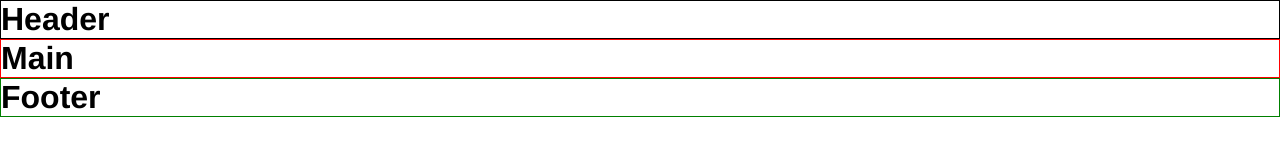
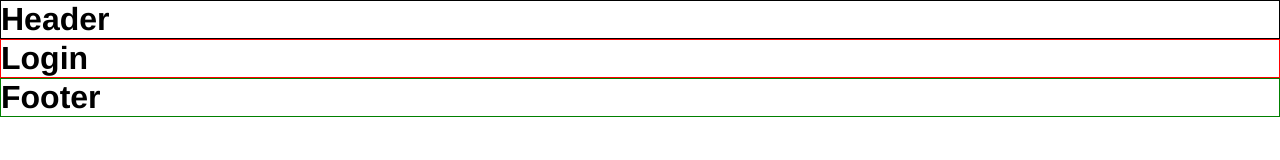
Before and after one commit to KlausKurth/ListarUsuariosTOTVS, a React (Create React App) app in the folder 1_app/: page /login in a window 1280 px wide. Shown: the top 160 px of the page. Built offline with nearby package versions, Linux system fonts and the light colour scheme.

Commit message:
FEAT criação de tipos de rotas

```diff
--- a/1_app/package.json
+++ b/1_app/package.json
@@ -9,6 +9,7 @@
     "@testing-library/user-event": "^13.5.0",
     "react": "^19.2.3",
     "react-dom": "^19.2.3",
+    "react-router-dom": "^7.11.0",
     "react-scripts": "5.0.1",
     "web-vitals": "^2.1.4"
   },
--- a/1_app/src/components/Main.jsx
+++ b/1_app/src/components/Main.jsx
@@ -1,7 +1,9 @@
+import { Outlet } from "react-router-dom"
+
 function Main() {
     return(
         <div className="container-main">
-            <h1>Main</h1>
+            <Outlet />
         </div>
     )
 }
--- a/1_app/src/index.jsx
+++ b/1_app/src/index.jsx
@@ -3,11 +3,51 @@ import ReactDOM from 'react-dom/client';
 import './index.css';
 import App from './App';
 import reportWebVitals from './reportWebVitals';
+import { createBrowserRouter, RouterProvider} from 'react-router-dom';
+import Home from './pages/Home';
+import Login from  './pages/Login';
+import ErrorPage from './pages/ErrorPage';
+import Users from './pages/Users';
+import UserDetails from './pages/UserDetails';
+import NewUser from './pages/NewUser';
+import Logout from './pages/Login';
+
+
+
+const publicRoute = createBrowserRouter([{
+  path: '/',
+  element: <App/>,
+  children: [
+    {path: '/', element: <Home />},
+    {path: '/home', element: <Home />},
+    {path:  '/login', element: <Login />},
+    {path: '/*', element: <ErrorPage />}
+  ]
+}])
+
+
+const protectedRoute = createBrowserRouter([{
+
+  path: '/',
+  element: <App />,
+  children: [
+    {path: '/', element: <Users />},
+    {path: '/users', element: <Users />},
+    {path: '/users/:id', element: <UserDetails />},
+    {path: '/newuser', element: <NewUser />},
+    {path: '/logout', element: <Logout />},
+    {path: '/*', element: <ErrorPage />}
+  ]
+
+}])
+
+// Se o user não existir libera publicroute se ele existir libera protected route
+const route = localStorage.getItem("@1app/displayname") === null ? publicRoute : protectedRoute
 
 const root = ReactDOM.createRoot(document.getElementById('root'));
 root.render(
   <React.StrictMode>
-    <App />
+    <RouterProvider router={route} />
   </React.StrictMode>
 );
 
--- /dev/null
+++ b/1_app/src/pages/ErrorPage.jsx
@@ -0,0 +1,9 @@
+function ErrorPage(){
+    return(
+        <div className="container-error-page">
+            <h1>Error Page</h1>
+        </div>
+    )
+}
+
+export default ErrorPage
--- /dev/null
+++ b/1_app/src/pages/Home.jsx
@@ -0,0 +1,9 @@
+function Home() {
+    return(
+        <div className="container-home">
+            <h1>Home</h1>
+        </div>
+    )
+}
+
+export default Home
--- /dev/null
+++ b/1_app/src/pages/Login.jsx
@@ -0,0 +1,9 @@
+function Login() {
+    return(
+        <div className="container-login">
+            <h1>Login</h1>
+        </div>
+    )
+}
+
+export default Login
--- /dev/null
+++ b/1_app/src/pages/NewUser.jsx
@@ -0,0 +1,9 @@
+function NewUser() {
+    return(
+        <div className="container-new-user">
+            <h1>New User</h1>
+        </div>
+    )
+}
+
+export default NewUser
--- /dev/null
+++ b/1_app/src/pages/UserDetails.jsx
@@ -0,0 +1,9 @@
+function UserDetails() {
+    return(
+        <div className="container-user-details">
+            <h1>User Details</h1>
+        </div>
+    )
+}
+
+export default UserDetails
--- /dev/null
+++ b/1_app/src/pages/Users.jsx
@@ -0,0 +1,9 @@
+function Users() {
+    return(
+        <div className="container-users">
+            <h1>Users</h1>
+        </div>
+    )
+}
+
+export default Users
```
Also changed, not shown: 1_app/src/pages/Logout.jsx (added, +9 -0 lines), 2 other files (tests, documents, lock files or other folders).
